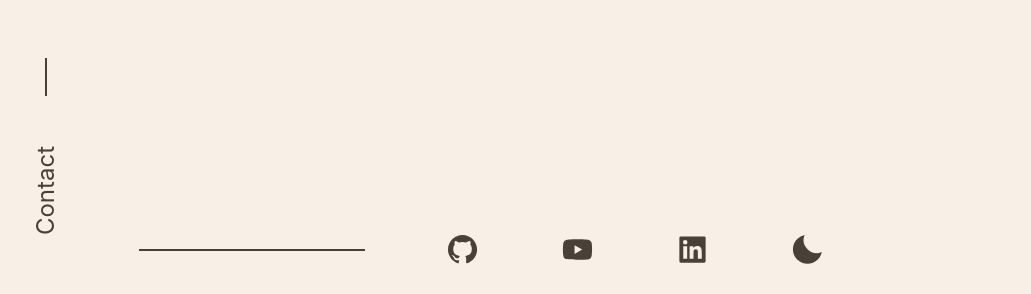
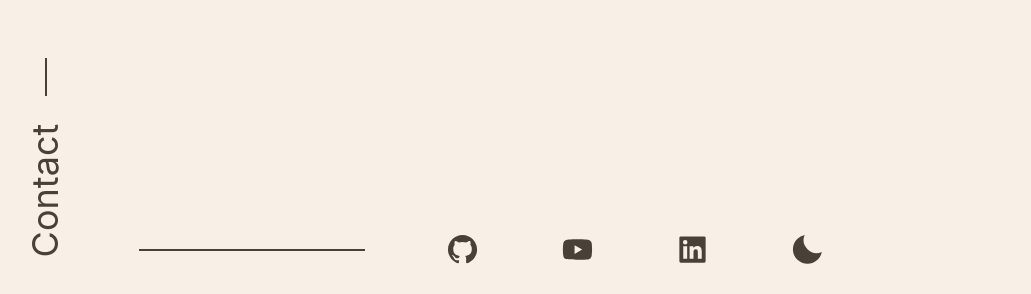
Before and after one commit to Maaz-Selia/my-site, a React (Vite) app: page / in a window 1280 px wide. In both pictures the pointer is over the element "Contact". Shown: the top 294 px of the page, without its empty margins (86-1117 px from the left). Built offline with nearby package versions, Linux system fonts and the light colour scheme.

Commit message:
Added animation to navbar items

```diff
--- a/src/index.css
+++ b/src/index.css
@@ -5,6 +5,12 @@
     padding: 10px;
     display: inline-block;
     cursor: pointer;
+    transition-duration: 0.5s;
+}
+
+.vertical-text:hover {
+    transform: scale(-1.5);
+    transition-duration: 0.5s;
 }
 
 .icon {
```
